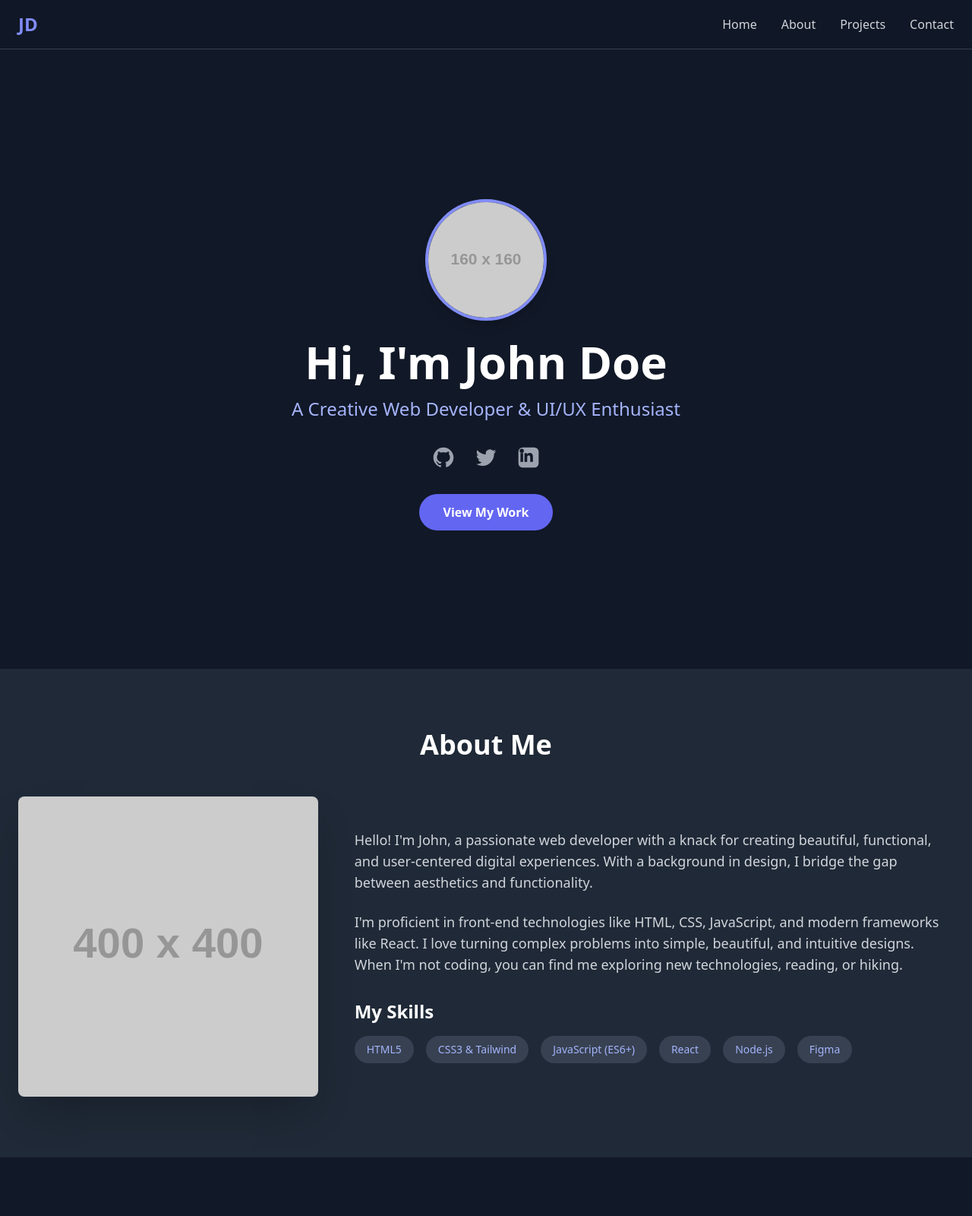
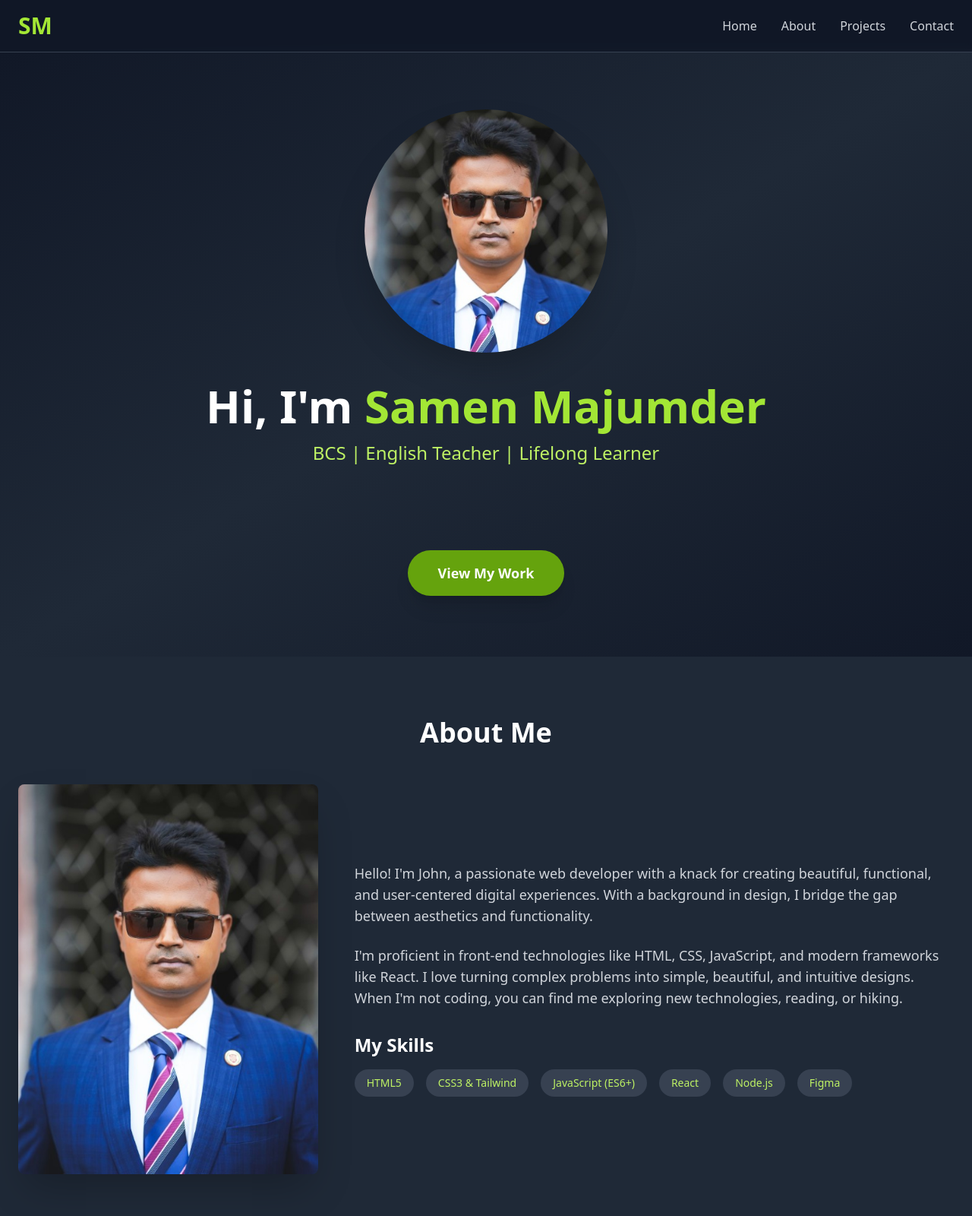
Before and after one commit to kanadkapil/SamenMajumderPortfolio, a plain HTML site: page index.html in a window 1280 px wide. Shown: the top 1600 px of the page at 76% size. Drawn offline with nearby package versions, Linux system fonts and the light colour scheme; placeholder pictures from the web are drawn by us.

Commit message:
Add files via upload

```diff
--- a/index.html
+++ b/index.html
@@ -1,9 +1,10 @@
 <!DOCTYPE html>
 <html lang="en" class="scroll-smooth">
+
 <head>
     <meta charset="UTF-8">
     <meta name="viewport" content="width=device-width, initial-scale=1.0">
-    <title>John Doe - Personal Portfolio</title>
+    <title>Samen Majumder - Personal Portfolio</title>
     <script src="https://cdn.tailwindcss.com"></script>
     <link rel="preconnect" href="https://fonts.googleapis.com">
     <link rel="preconnect" href="https://fonts.gstatic.com" crossorigin>
@@ -12,20 +13,25 @@
 
     </style>
 </head>
+
 <body class="bg-gray-900 text-gray-200">
 
     <!-- Header -->
     <header class="bg-gray-900/80 backdrop-blur-sm fixed top-0 left-0 right-0 z-50 border-b border-gray-700">
         <div class="container mx-auto px-6 py-4 flex justify-between items-center">
-            <a href="#" class="text-2xl font-bold text-indigo-400 hover:text-indigo-300 transition-colors">JD</a>
+            <a href="#" class="text-3xl font-bold text-lime-400 hover:text-lime-300 transition-colors">SM</a>
             <nav class="hidden md:flex space-x-8">
-                <a href="#home" class="text-gray-300 hover:text-indigo-400 transition-colors">Home</a>
-                <a href="#about" class="text-gray-300 hover:text-indigo-400 transition-colors">About</a>
-                <a href="#projects" class="text-gray-300 hover:text-indigo-400 transition-colors">Projects</a>
-                <a href="#contact" class="text-gray-300 hover:text-indigo-400 transition-colors">Contact</a>
+                <a href="#home" class="text-gray-300 hover:text-lime-400 transition-colors">Home</a>
+                <a href="#about" class="text-gray-300 hover:text-lime-400 transition-colors">About</a>
+                <a href="#projects" class="text-gray-300 hover:text-lime-400 transition-colors">Projects</a>
+                <a href="#contact" class="text-gray-300 hover:text-lime-400 transition-colors">Contact</a>
             </nav>
             <button id="mobile-menu-button" class="md:hidden focus:outline-none">
-                <svg class="w-6 h-6 text-gray-300 hover:text-indigo-400" fill="none" stroke="currentColor" viewBox="0 0 24 24" xmlns="http://www.w3.org/2000/svg"><path stroke-linecap="round" stroke-linejoin="round" stroke-width="2" d="M4 6h16M4 12h16m-7 6h7"></path></svg>
+                <svg class="w-6 h-6 text-gray-300 hover:text-lime-400" fill="none" stroke="currentColor"
+                    viewBox="0 0 24 24" xmlns="http://www.w3.org/2000/svg">
+                    <path stroke-linecap="round" stroke-linejoin="round" stroke-width="2" d="M4 6h16M4 12h16m-7 6h7">
+                    </path>
+                </svg>
             </button>
         </div>
         <!-- Mobile Menu -->
@@ -37,36 +43,66 @@
         </div>
     </header>
 
-    <main class="pt-20">
+    <main class="pt-16">
         <!-- Hero Section -->
-        <section id="home" class="min-h-screen flex items-center bg-gray-900">
+        <section id="home"
+            class="min-h-screen flex items-center justify-center bg-gradient-to-br from-gray-900 via-gray-800 to-gray-900 py-16">
             <div class="container mx-auto px-6 text-center">
                 <div class="flex flex-col items-center">
-                    <img src="https://placehold.co/160x160/4f46e5/ffffff?text=JD" alt="John Doe" class="w-40 h-40 rounded-full border-4 border-indigo-400 shadow-lg mb-6">
-                    <h1 class="text-4xl md:text-6xl font-bold text-white leading-tight mb-4">
-                        Hi, I'm John Doe
+
+                    <!-- Profile Picture -->
+                    <div class="relative w-60 h-60 md:w-80 md:h-80 mb-10">
+                        <img src="assets/PicA2.jpg" alt="Samen Majumder"
+                            class="w-full h-full object-cover rounded-full shadow-2xl border-1 border-lime-500 transition-transform duration-400 hover:scale-105" />
+                    </div>
+
+                    <!-- Heading -->
+                    <h1 class="text-4xl md:text-6xl font-extrabold text-white mb-4 leading-tight">
+                        Hi, I'm <span class="text-lime-400">Samen Majumder</span>
                     </h1>
-                    <p class="text-xl md:text-2xl text-indigo-300 mb-8">
-                        A Creative Web Developer & UI/UX Enthusiast
+
+                    <!-- Subheading -->
+                    <p class="text-xl md:text-2xl text-lime-300 font-medium mb-10 max-w-xl">
+                        BCS | English Teacher | Lifelong Learner
                     </p>
-                    <div class="flex justify-center space-x-6 mb-8">
-                        <!-- Social Icons -->
-                        <a href="#" class="text-gray-400 hover:text-indigo-400 transition-transform transform hover:scale-125">
-                            <svg class="w-8 h-8" fill="currentColor" viewBox="0 0 24 24" aria-hidden="true"><path fill-rule="evenodd" d="M12 2C6.477 2 2 6.477 2 12c0 4.418 2.865 8.168 6.838 9.49.5.092.682-.217.682-.482 0-.237-.009-.868-.014-1.703-2.782.605-3.369-1.343-3.369-1.343-.454-1.158-1.11-1.466-1.11-1.466-.908-.62.069-.608.069-.608 1.003.07 1.531 1.032 1.531 1.032.892 1.53 2.341 1.088 2.91.832.092-.647.35-1.088.636-1.338-2.22-.253-4.555-1.113-4.555-4.951 0-1.093.39-1.988 1.031-2.688-.103-.253-.446-1.272.098-2.65 0 0 .84-.27 2.75 1.026A9.564 9.564 0 0112 6.844c.85.004 1.705.115 2.504.337 1.909-1.296 2.747-1.027 2.747-1.027.546 1.379.203 2.398.1 2.651.64.7 1.03 1.595 1.03 2.688 0 3.848-2.338 4.695-4.566 4.943.359.309.678.92.678 1.855 0 1.338-.012 2.419-.012 2.747 0 .268.18.578.688.482A10.001 10.001 0 0022 12c0-5.523-4.477-10-10-10z" clip-rule="evenodd" /></svg>
+
+                    <!-- Social Icons -->
+                    <div class="flex justify-center space-x-6 mb-10">
+                        <!-- GitHub -->
+                        <a href="#" target="_blank" rel="noopener noreferrer" aria-label="GitHub"
+                            class="text-gray-400 hover:text-lime-400 transition-transform duration-300 transform hover:scale-125">
+                            <svg class="w-8 h-8" fill="currentColor" viewBox="0 0 24 24" aria-hidden="true">
+                                <path fill-rule="evenodd" d="..." clip-rule="evenodd" />
+                            </svg>
                         </a>
-                        <a href="#" class="text-gray-400 hover:text-indigo-400 transition-transform transform hover:scale-125">
-                            <svg class="w-8 h-8" fill="currentColor" viewBox="0 0 24 24" aria-hidden="true"><path d="M8.29 20.251c7.547 0 11.675-6.253 11.675-11.675 0-.178 0-.355-.012-.53A8.348 8.348 0 0022 5.92a8.19 8.19 0 01-2.357.646 4.118 4.118 0 001.804-2.27 8.224 8.224 0 01-2.605.996 4.107 4.107 0 00-6.993 3.743 11.65 11.65 0 01-8.457-4.287 4.106 4.106 0 001.27 5.477A4.072 4.072 0 012.8 9.71v.052a4.105 4.105 0 003.292 4.022 4.095 4.095 0 01-1.853.07 4.108 4.108 0 003.834 2.85A8.233 8.233 0 012 18.407a11.616 11.616 0 006.29 1.84" /></svg>
+
+                        <!-- Twitter -->
+                        <a href="#" target="_blank" rel="noopener noreferrer" aria-label="Twitter"
+                            class="text-gray-400 hover:text-lime-400 transition-transform duration-300 transform hover:scale-125">
+                            <svg class="w-8 h-8" fill="currentColor" viewBox="0 0 24 24" aria-hidden="true">
+                                <path d="..." />
+                            </svg>
                         </a>
-                        <a href="#" class="text-gray-400 hover:text-indigo-400 transition-transform transform hover:scale-125">
-                            <svg class="w-8 h-8" fill="currentColor" viewBox="0 0 24 24" aria-hidden="true"><path fill-rule="evenodd" d="M16.338 16.338H13.67V12.16c0-.995-.017-2.277-1.387-2.277-1.39 0-1.601 1.086-1.601 2.206v4.248H8.014v-8.59h2.559v1.174h.037c.356-.675 1.227-1.387 2.526-1.387 2.703 0 3.203 1.778 3.203 4.092v4.711zM5.337 7.433a2.062 2.062 0 01-2.063-2.065 2.064 2.064 0 112.063 2.065zm1.282 8.905H4.056v-8.59h2.563v8.59zM17.638 2H6.362A4.362 4.362 0 002 6.362v11.276A4.362 4.362 0 006.362 22h11.276A4.362 4.362 0 0022 17.638V6.362A4.362 4.362 0 0017.638 2z" clip-rule="evenodd" /></svg>
+
+                        <!-- LinkedIn -->
+                        <a href="#" target="_blank" rel="noopener noreferrer" aria-label="LinkedIn"
+                            class="text-gray-400 hover:text-lime-400 transition-transform duration-300 transform hover:scale-125">
+                            <svg class="w-8 h-8" fill="currentColor" viewBox="0 0 24 24" aria-hidden="true">
+                                <path fill-rule="evenodd" d="..." clip-rule="evenodd" />
+                            </svg>
                         </a>
                     </div>
-                    <a href="#projects" class="bg-indigo-500 text-white font-semibold px-8 py-3 rounded-full hover:bg-indigo-600 transition-all transform hover:scale-105">
+
+                    <!-- Call to Action Button -->
+                    <a href="#projects"
+                        class="bg-lime-600 text-white font-semibold text-lg px-10 py-4 rounded-full shadow-xl hover:bg-lime-700 transition-all duration-300 transform hover:scale-105">
                         View My Work
                     </a>
                 </div>
             </div>
         </section>
+
+
 
         <!-- About Section -->
         <section id="about" class="py-20 bg-gray-800">
@@ -74,23 +110,34 @@
                 <h2 class="text-3xl md:text-4xl font-bold text-center text-white mb-12">About Me</h2>
                 <div class="flex flex-col md:flex-row items-center gap-12">
                     <div class="md:w-1/3">
-                        <img src="https://placehold.co/400x400/1f2937/ffffff?text=Profile" alt="About Me Image" class="rounded-lg shadow-2xl w-full">
+                        <img src="assets/PicA3_vertical.jpg" alt="About Me Image" class="rounded-lg shadow-2xl w-full">
                     </div>
                     <div class="md:w-2/3">
                         <p class="text-lg text-gray-300 mb-6">
-                            Hello! I'm John, a passionate web developer with a knack for creating beautiful, functional, and user-centered digital experiences. With a background in design, I bridge the gap between aesthetics and functionality.
+                            Hello! I'm John, a passionate web developer with a knack for creating beautiful, functional,
+                            and user-centered digital experiences. With a background in design, I bridge the gap between
+                            aesthetics and functionality.
                         </p>
                         <p class="text-lg text-gray-300 mb-8">
-                            I'm proficient in front-end technologies like HTML, CSS, JavaScript, and modern frameworks like React. I love turning complex problems into simple, beautiful, and intuitive designs. When I'm not coding, you can find me exploring new technologies, reading, or hiking.
+                            I'm proficient in front-end technologies like HTML, CSS, JavaScript, and modern frameworks
+                            like React. I love turning complex problems into simple, beautiful, and intuitive designs.
+                            When I'm not coding, you can find me exploring new technologies, reading, or hiking.
                         </p>
                         <h3 class="text-2xl font-semibold text-white mb-4">My Skills</h3>
                         <div class="flex flex-wrap gap-4">
-                            <span class="bg-gray-700 text-indigo-300 text-sm font-medium px-4 py-2 rounded-full">HTML5</span>
-                            <span class="bg-gray-700 text-indigo-300 text-sm font-medium px-4 py-2 rounded-full">CSS3 & Tailwind</span>
-                            <span class="bg-gray-700 text-indigo-300 text-sm font-medium px-4 py-2 rounded-full">JavaScript (ES6+)</span>
-                            <span class="bg-gray-700 text-indigo-300 text-sm font-medium px-4 py-2 rounded-full">React</span>
-                            <span class="bg-gray-700 text-indigo-300 text-sm font-medium px-4 py-2 rounded-full">Node.js</span>
-                            <span class="bg-gray-700 text-indigo-300 text-sm font-medium px-4 py-2 rounded-full">Figma</span>
+                            <span
+                                class="bg-gray-700 text-lime-300 text-sm font-medium px-4 py-2 rounded-full">HTML5</span>
+                            <span class="bg-gray-700 text-lime-300 text-sm font-medium px-4 py-2 rounded-full">CSS3 &
+                                Tailwind</span>
+                            <span
+                                class="bg-gray-700 text-lime-300 text-sm font-medium px-4 py-2 rounded-full">JavaScript
+                                (ES6+)</span>
+                            <span
+                                class="bg-gray-700 text-lime-300 text-sm font-medium px-4 py-2 rounded-full">React</span>
+                            <span
+                                class="bg-gray-700 text-lime-300 text-sm font-medium px-4 py-2 rounded-full">Node.js</span>
+                            <span
+                                class="bg-gray-700 text-lime-300 text-sm font-medium px-4 py-2 rounded-full">Figma</span>
                         </div>
                     </div>
                 </div>
@@ -103,38 +150,47 @@
                 <h2 class="text-3xl md:text-4xl font-bold text-center text-white mb-12">My Projects</h2>
                 <div class="grid grid-cols-1 md:grid-cols-2 lg:grid-cols-3 gap-8">
                     <!-- Project Card 1 -->
-                    <div class="bg-gray-800 rounded-lg overflow-hidden shadow-lg transform hover:-translate-y-2 transition-transform duration-300">
-                        <img src="https://placehold.co/600x400/4f46e5/1f2937?text=Project+One" alt="Project 1" class="w-full h-56 object-cover">
+                    <div
+                        class="bg-gray-800 rounded-lg overflow-hidden shadow-lg transform hover:-translate-y-2 transition-transform duration-300">
+                        <img src="https://placehold.co/600x400/4f46e5/1f2937?text=Project+One" alt="Project 1"
+                            class="w-full h-56 object-cover">
                         <div class="p-6">
                             <h3 class="text-xl font-bold text-white mb-2">E-commerce Platform</h3>
-                            <p class="text-gray-400 mb-4">A full-featured e-commerce website built with React and Node.js.</p>
+                            <p class="text-gray-400 mb-4">A full-featured e-commerce website built with React and
+                                Node.js.</p>
                             <div class="flex justify-end space-x-4">
-                                <a href="#" class="text-indigo-400 hover:text-indigo-300 font-semibold">Live Demo</a>
-                                <a href="#" class="text-indigo-400 hover:text-indigo-300 font-semibold">Source Code</a>
+                                <a href="#" class="text-lime-400 hover:text-lime-300 font-semibold">Live Demo</a>
+                                <a href="#" class="text-lime-400 hover:text-lime-300 font-semibold">Source Code</a>
                             </div>
                         </div>
                     </div>
                     <!-- Project Card 2 -->
-                    <div class="bg-gray-800 rounded-lg overflow-hidden shadow-lg transform hover:-translate-y-2 transition-transform duration-300">
-                        <img src="https://placehold.co/600x400/10b981/1f2937?text=Project+Two" alt="Project 2" class="w-full h-56 object-cover">
+                    <div
+                        class="bg-gray-800 rounded-lg overflow-hidden shadow-lg transform hover:-translate-y-2 transition-transform duration-300">
+                        <img src="https://placehold.co/600x400/10b981/1f2937?text=Project+Two" alt="Project 2"
+                            class="w-full h-56 object-cover">
                         <div class="p-6">
                             <h3 class="text-xl font-bold text-white mb-2">Task Management App</h3>
-                            <p class="text-gray-400 mb-4">A responsive task manager to help you stay organized and productive.</p>
+                            <p class="text-gray-400 mb-4">A responsive task manager to help you stay organized and
+                                productive.</p>
                             <div class="flex justify-end space-x-4">
-                                <a href="#" class="text-indigo-400 hover:text-indigo-300 font-semibold">Live Demo</a>
-                                <a href="#" class="text-indigo-400 hover:text-indigo-300 font-semibold">Source Code</a>
+                                <a href="#" class="text-lime-400 hover:text-lime-300 font-semibold">Live Demo</a>
+                                <a href="#" class="text-lime-400 hover:text-lime-300 font-semibold">Source Code</a>
                             </div>
                         </div>
                     </div>
                     <!-- Project Card 3 -->
-                    <div class="bg-gray-800 rounded-lg overflow-hidden shadow-lg transform hover:-translate-y-2 transition-transform duration-300">
-                        <img src="https://placehold.co/600x400/f59e0b/1f2937?text=Project+Three" alt="Project 3" class="w-full h-56 object-cover">
+                    <div
+                        class="bg-gray-800 rounded-lg overflow-hidden shadow-lg transform hover:-translate-y-2 transition-transform duration-300">
+                        <img src="https://placehold.co/600x400/f59e0b/1f2937?text=Project+Three" alt="Project 3"
+                            class="w-full h-56 object-cover">
                         <div class="p-6">
                             <h3 class="text-xl font-bold text-white mb-2">Portfolio Website</h3>
-                            <p class="text-gray-400 mb-4">A personal portfolio to showcase skills and projects to potential employers.</p>
+                            <p class="text-gray-400 mb-4">A personal portfolio to showcase skills and projects to
+                                potential employers.</p>
                             <div class="flex justify-end space-x-4">
-                                <a href="#" class="text-indigo-400 hover:text-indigo-300 font-semibold">Live Demo</a>
-                                <a href="#" class="text-indigo-400 hover:text-indigo-300 font-semibold">Source Code</a>
+                                <a href="#" class="text-lime-400 hover:text-lime-300 font-semibold">Live Demo</a>
+                                <a href="#" class="text-lime-400 hover:text-lime-300 font-semibold">Source Code</a>
                             </div>
                         </div>
                     </div>
@@ -150,18 +206,22 @@
                     <form action="#" method="POST" class="space-y-6">
                         <div>
                             <label for="name" class="block text-sm font-medium text-gray-300">Full Name</label>
-                            <input type="text" name="name" id="name" autocomplete="name" class="mt-1 block w-full bg-gray-700 border-gray-600 rounded-md shadow-sm py-3 px-4 text-white focus:outline-none focus:ring-indigo-500 focus:border-indigo-500">
+                            <input type="text" name="name" id="name" autocomplete="name"
+                                class="mt-1 block w-full bg-gray-700 border-gray-600 rounded-md shadow-sm py-3 px-4 text-white focus:outline-none focus:ring-lime-500 focus:border-lime-500">
                         </div>
                         <div>
                             <label for="email" class="block text-sm font-medium text-gray-300">Email Address</label>
-                            <input type="email" name="email" id="email" autocomplete="email" class="mt-1 block w-full bg-gray-700 border-gray-600 rounded-md shadow-sm py-3 px-4 text-white focus:outline-none focus:ring-indigo-500 focus:border-indigo-500">
+                            <input type="email" name="email" id="email" autocomplete="email"
+                                class="mt-1 block w-full bg-gray-700 border-gray-600 rounded-md shadow-sm py-3 px-4 text-white focus:outline-none focus:ring-lime-500 focus:border-lime-500">
                         </div>
                         <div>
                             <label for="message" class="block text-sm font-medium text-gray-300">Message</label>
-                            <textarea id="message" name="message" rows="4" class="mt-1 block w-full bg-gray-700 border-gray-600 rounded-md shadow-sm py-3 px-4 text-white focus:outline-none focus:ring-indigo-500 focus:border-indigo-500"></textarea>
+                            <textarea id="message" name="message" rows="4"
+                                class="mt-1 block w-full bg-gray-700 border-gray-600 rounded-md shadow-sm py-3 px-4 text-white focus:outline-none focus:ring-lime-500 focus:border-lime-500"></textarea>
                         </div>
                         <div class="text-center">
-                            <button type="submit" class="inline-flex justify-center py-3 px-8 border border-transparent shadow-sm text-base font-medium rounded-full text-white bg-indigo-600 hover:bg-indigo-700 focus:outline-none focus:ring-2 focus:ring-offset-2 focus:ring-indigo-500 transition-all transform hover:scale-105">
+                            <button type="submit"
+                                class="inline-flex justify-center py-3 px-8 border border-transparent shadow-sm text-base font-medium rounded-full text-white bg-lime-600 hover:bg-lime-700 focus:outline-none focus:ring-2 focus:ring-offset-2 focus:ring-lime-500 transition-all transform hover:scale-105">
                                 Send Message
                             </button>
                         </div>
@@ -174,13 +234,13 @@
     <!-- Footer -->
     <footer class="bg-gray-900 border-t border-gray-700">
         <div class="container mx-auto px-6 py-6 text-center text-gray-500">
-            <p>&copy; 2024 John Doe. All Rights Reserved.</p>
+            <p>&copy; 2024 Samen Majumder. All Rights Reserved.</p>
         </div>
     </footer>
 
     <!-- Scroll to Top Button -->
     <button id="to-top-button" title="Go To Top"
-        class="hidden fixed z-50 bottom-10 right-10 p-4 border-0 w-14 h-14 rounded-full shadow-md bg-indigo-600 hover:bg-indigo-700 text-white text-lg font-semibold transition-colors duration-300">
+        class="hidden fixed z-50 bottom-10 right-10 p-4 border-0 w-14 h-14 rounded-full shadow-md bg-lime-600 hover:bg-indigo-700 text-white text-lg font-semibold transition-colors duration-300">
         <svg xmlns="http://www.w3.org/2000/svg" viewBox="0 0 24 24" fill="currentColor" class="w-6 h-6">
             <path d="M12 4l8 8h-6v8h-4v-8H4l8-8z" />
         </svg>
@@ -188,4 +248,5 @@
     </button>
 
 </body>
+
 </html>
--- a/style.css
+++ b/style.css
@@ -9,7 +9,7 @@
             background: #1f2937;
         }
         ::-webkit-scrollbar-thumb {
-            background: #4f46e5;
+            background: #e5467b;
             border-radius: 10px;
         }
         ::-webkit-scrollbar-thumb:hover {
```
Also changed, not shown: assets/PicA1.jpg (added), assets/PicA2.jpg (added), assets/PicA3_vertical.jpg (added), script.js (line endings or trailing spaces).
